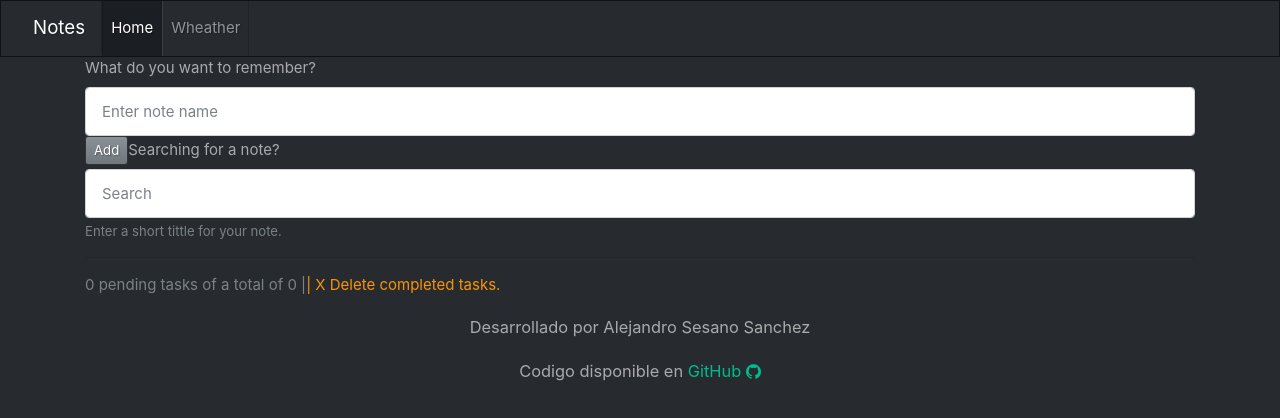
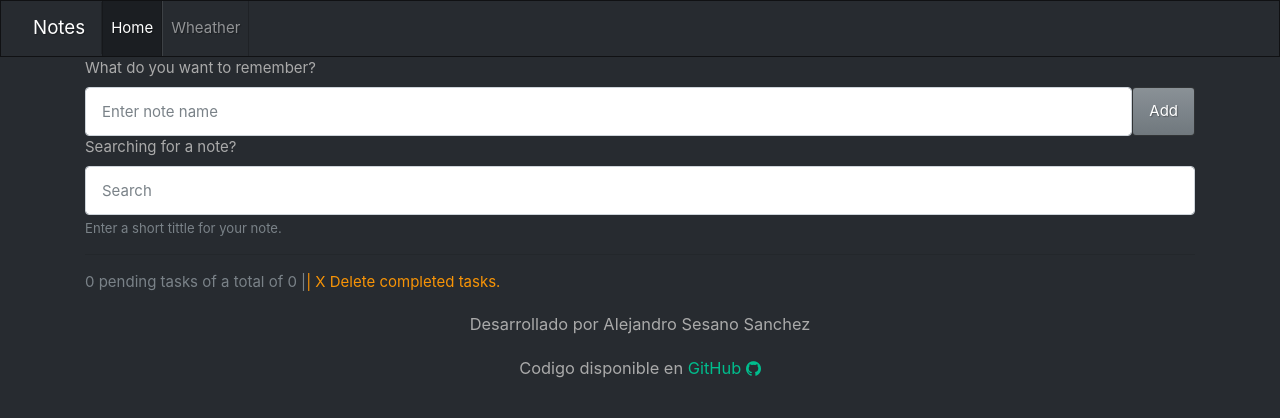
Before and after one commit to alexSsedano/vue-notes, a Vue app: page / in a window 1280 px wide. Shown: the top 418 px of the page. Built offline with nearby package versions, Linux system fonts and the light colour scheme; a small style sheet from the web is missing.

Commit message:
Form changes

```diff
--- a/src/components/complete.vue
+++ b/src/components/complete.vue
@@ -9,9 +9,8 @@
           </div>
           <div class="d-flex w-100 justify-content-between">
             <input type="text" v-model="noteName" class="form-control" id="Insert note field"  placeholder="Enter note name" v-on:keyup="addNote">
-
+            <button type="button" class="btn btn-secondary " v-on:click="addNoteButton">Add</button>
           </div>
-          <button type="button" class="btn btn-secondary btn-sm" v-on:click="addNoteButton">Add</button>
           <label for="exampleInputEmail1">Searching for a note?</label>
           <input class="form-control mr-sm-2" type="text" placeholder="Search" v-model="search" >
           <small id="emailHelp" class="form-text text-muted">Enter a short tittle for your note.</small>
```
